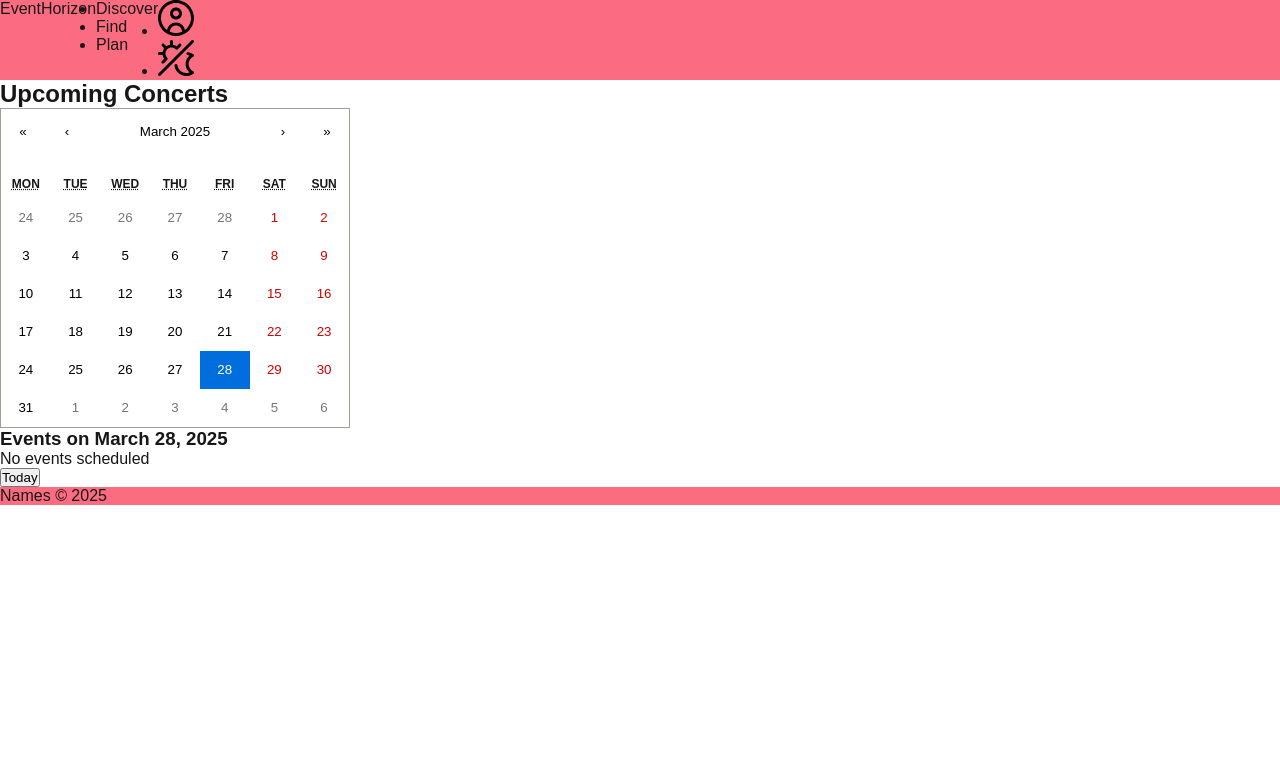
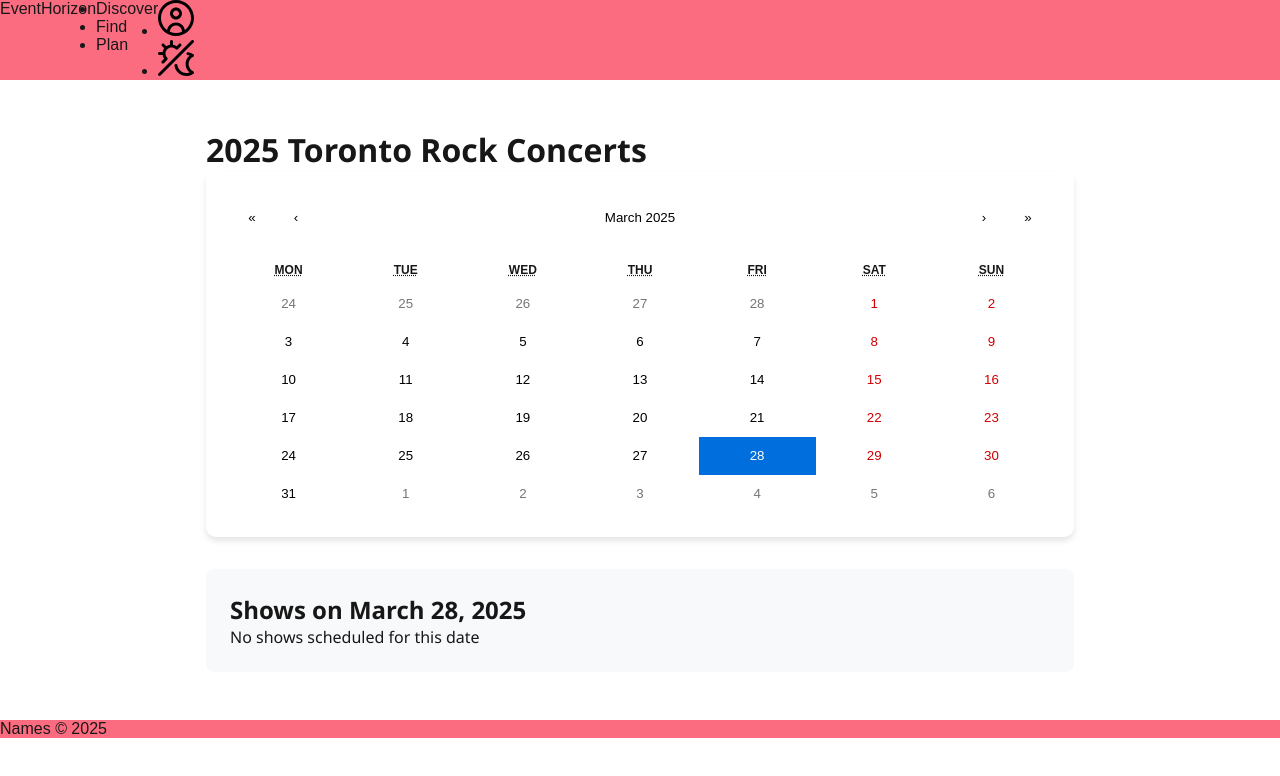
Before and after one commit to RinaSatsu/event-tracker-project, a Next.js app: page /calendar in a window 1280 px wide. Shown: the top 776 px of the page. Built offline with nearby package versions, Linux system fonts and the light colour scheme.

Commit message:
CALENDAR W/ Basic CSS (temporary)

```diff
--- /dev/null
+++ b/src/app/calendar/calendar.css
@@ -0,0 +1,69 @@
+.calendar-page {
+    max-width: 900px;
+    margin: 2rem auto;
+    padding: 1rem;
+    font-family: 'Segoe UI', system-ui, sans-serif;
+  }
+
+  .calendar-container {
+    background: white;
+    border-radius: 10px;
+    padding: 1.5rem;
+    box-shadow: 0 4px 6px rgba(0,0,0,0.1);
+  }
+
+  .react-calendar {
+    width: 100%;
+    border: none;
+  }
+
+  .has-concert {
+    background: rgba(29, 185, 84, 0.2) !important;
+    position: relative;
+  }
+
+  .concert-marker {
+    position: absolute;
+    bottom: 3px;
+    right: 3px;
+    font-size: 12px;
+  }
+
+  .concerts-list {
+    margin-top: 2rem;
+    background: #f8f9fa;
+    padding: 1.5rem;
+    border-radius: 8px;
+  }
+
+  .concerts-list ul {
+    list-style: none;
+    padding: 0;
+    margin-top: 1rem;
+  }
+
+  .concerts-list li {
+    padding: 0.75rem;
+    margin-bottom: 0.5rem;
+    background: white;
+    border-radius: 6px;
+    box-shadow: 0 1px 3px rgba(0,0,0,0.1);
+  }
+
+  .today-button {
+    display: block;
+    margin: 1.5rem auto 0;
+    padding: 0.75rem 1.5rem;
+    background: #1DB954;
+    color: white;
+    border: none;
+    border-radius: 50px;
+    font-weight: 600;
+    cursor: pointer;
+    transition: all 0.2s;
+  }
+
+  .today-button:hover {
+    background: #1ed760;
+    transform: translateY(-1px);
+  }
--- a/src/app/calendar/page.js
+++ b/src/app/calendar/page.js
@@ -1,69 +1,64 @@
 'use client';
 
-import React, { useState } from 'react';
+import { useState } from 'react';
 import Calendar from 'react-calendar';
 import { format, isSameDay } from 'date-fns';
 import 'react-calendar/dist/Calendar.css';
+import './calendar.css';
 
-const ConcertCalendar = ({ events = [] }) => {
+const concerts = [
+  { id: 1, name: "Green Day", date: new Date(2025, 5, 15), venue: "Rogers Centre" },
+  { id: 2, name: "Blink-182", date: new Date(2025, 6, 22), venue: "Budweiser Stage" },
+  { id: 3, name: "Foo Fighters", date: new Date(2025, 7, 5), venue: "Scotiabank Arena" },
+  { id: 4, name: "The Rolling Stones", date: new Date(2025, 5, 30), venue: "Rogers Centre" },
+  { id: 5, name: "Metallica", date: new Date(2025, 8, 12), venue: "Budweiser Stage" },
+  { id: 6, name: "Pearl Jam", date: new Date(2025, 7, 18), venue: "Scotiabank Arena" },
+  { id: 7, name: "Red Hot Chili Peppers", date: new Date(2025, 6, 8), venue: "Rogers Centre" },
+  { id: 8, name: "Arctic Monkeys", date: new Date(2025, 8, 3), venue: "Budweiser Stage" },
+  { id: 9, name: "Queens of the Stone Age", date: new Date(2025, 7, 25), venue: "History" },
+  { id: 10, name: "The Smashing Pumpkins", date: new Date(2025, 6, 14), venue: "Budweiser Stage" }
+]; //months in javascript are from 0-11, which is why it's showing the 5th month as June and not May.. weird!
+
+export default function ConcertCalendarPage() {
   const [date, setDate] = useState(new Date());
-  const [view, setView] = useState('month');
-
-  const hasEvents = (date) => {
-    return events.some(event => isSameDay(event.date, date));
-  };
-
-  const getEventsForDate = (date) => {
-    return events.filter(event => isSameDay(event.date, date));
-  };
-
-  const tileContent = ({ date, view }) => {
-    if (view !== 'month') return null;
-    return hasEvents(date) ? <div className="event-indicator">🎵</div> : null;
-  };
-
-  const tileClassName = ({ date, view }) => {
-    if (view !== 'month') return '';
-    return hasEvents(date) ? 'has-events' : '';
-  };
+  const todaysConcerts = concerts.filter(show => isSameDay(show.date, date));
 
   return (
-    <div className="concert-calendar">
-      <h2>Upcoming Concerts</h2>
+    <div className="calendar-page">
+      <h1>2025 Toronto Rock Concerts</h1>
 
-      <Calendar
-        onChange={setDate}
-        value={date}
-        view={view}
-        onViewChange={({ view }) => setView(view)}
-        tileContent={tileContent}
-        tileClassName={tileClassName}
-      />
+      <div className="calendar-container">
+        <Calendar
+          onChange={setDate}
+          value={date}
+          tileContent={({ date, view }) =>
+            view === 'month' && concerts.some(show => isSameDay(show.date, date)) ? (
+              <div className="concert-marker">!</div>
+            ) : null
+          }
+          tileClassName={({ date, view }) =>
+            view === 'month' && concerts.some(show => isSameDay(show.date, date))
+              ? 'has-concert'
+              : ''
+          }
+        />
+      </div>
 
-      <div className="event-list">
-        <h3>Events on {format(date, 'MMMM d, yyyy')}</h3>
-        {getEventsForDate(date).length > 0 ? (
+      <div className="concerts-list">
+        <h2>Shows on {format(date, 'MMMM d, yyyy')}</h2>
+        {todaysConcerts.length > 0 ? (
           <ul>
-            {getEventsForDate(date).map(event => (
-              <li key={event.id}>
-                <strong>{event.name}</strong>
-                {event.venue && <span> at {event.venue}</span>}
+            {todaysConcerts.map(show => (
+              <li key={show.id}>
+                <strong>{show.name}</strong>
+                <span className="venue"> at {show.venue}</span>
               </li>
             ))}
           </ul>
         ) : (
-          <p>No events scheduled</p>
+          <p className="no-shows">No shows scheduled for this date</p>
         )}
       </div>
-
-      <button
-        className="today-button"
-        onClick={() => setDate(new Date())}
-      >
-        Today
-      </button>
     </div>
   );
-};
-
-export default ConcertCalendar;
+}
```
